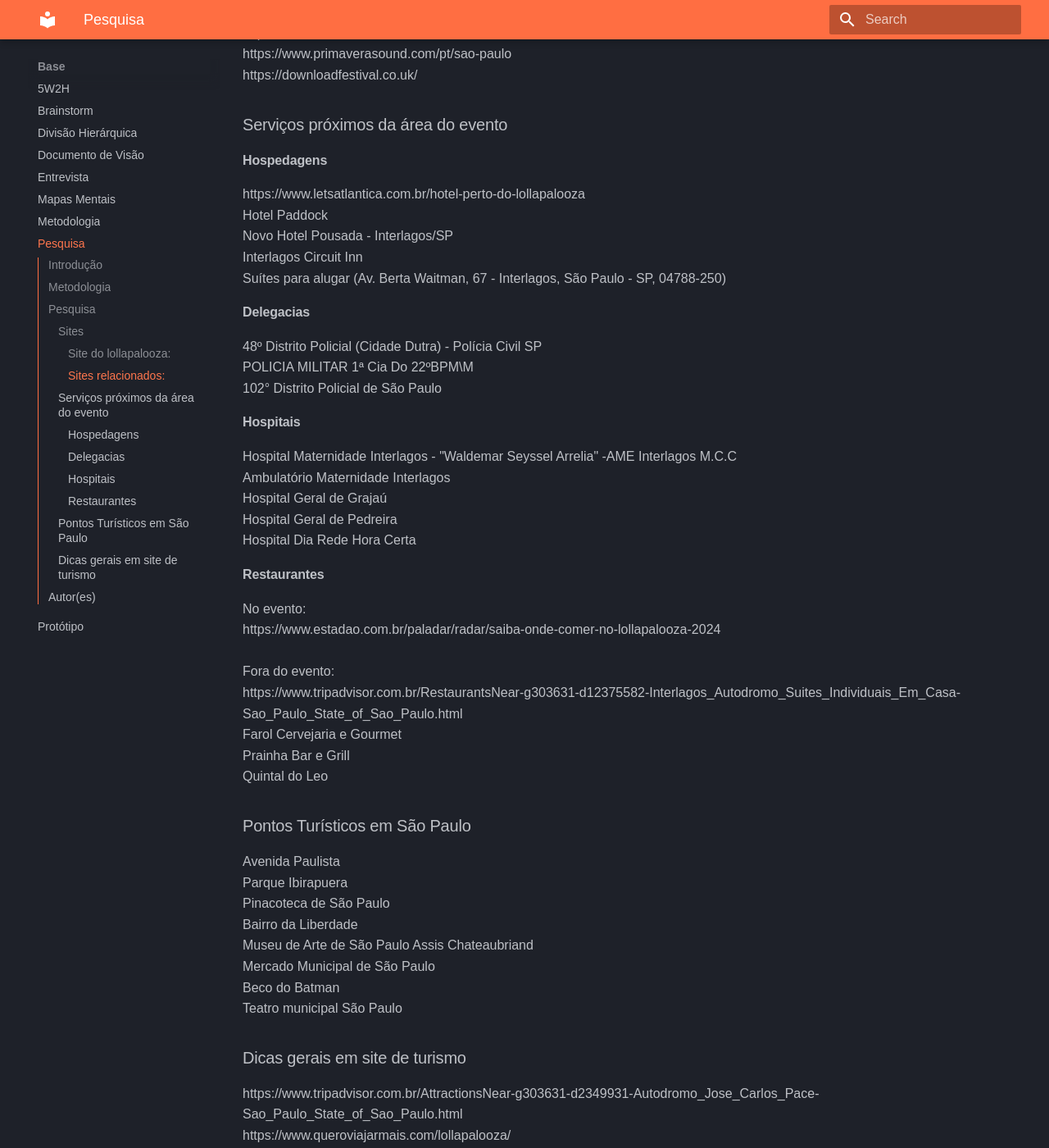
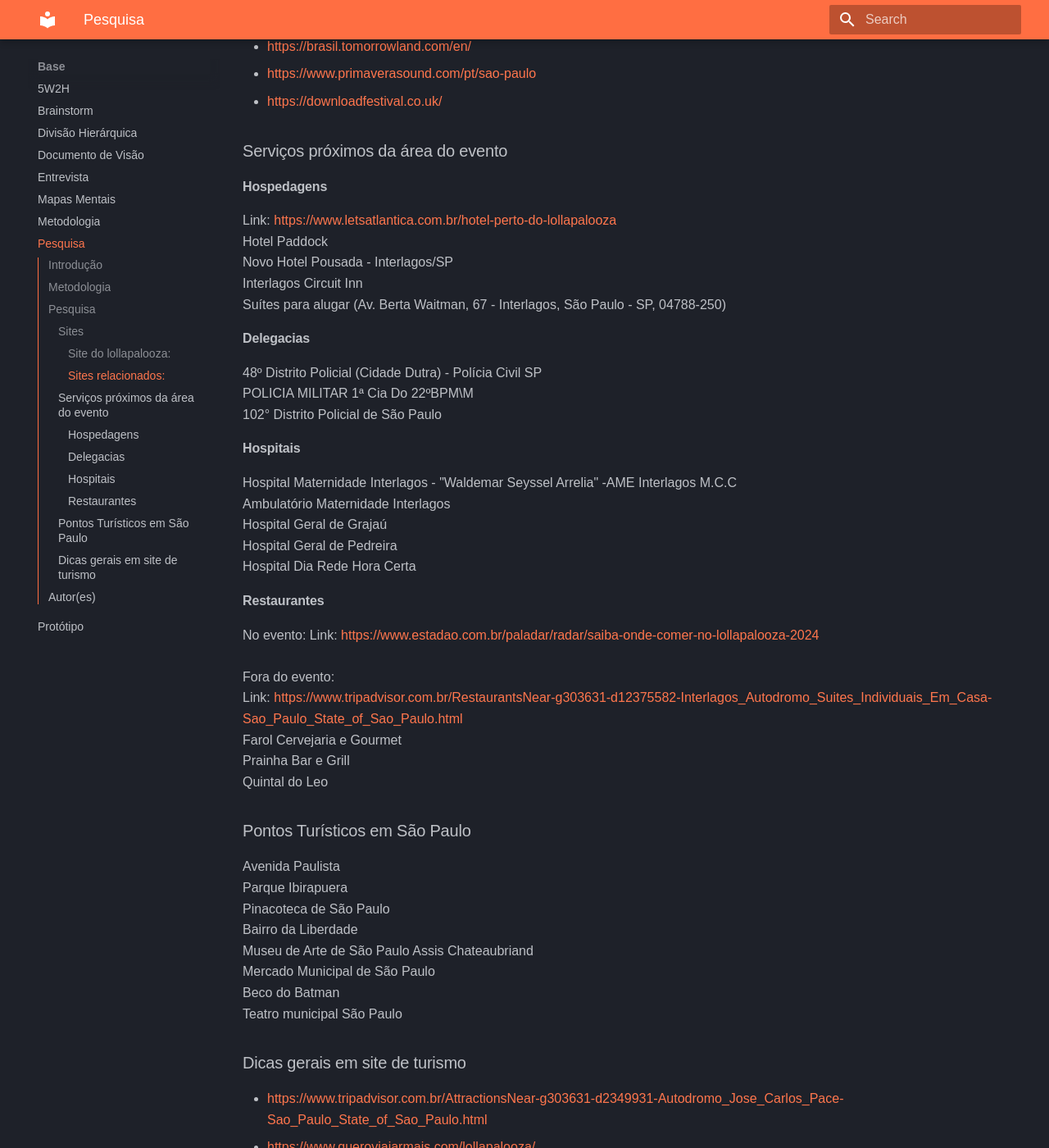
Before and after one commit to Projetos-de-Extensao/PFE_24.2_8001_II_RaveBreaking, an MkDocs documentation site: the page built from docs/base/pesquisa.md, in a window 1280 px wide and 1400 px high, scrolled down 746 px. Shown: the whole window at 82% size. Built offline with MkDocs 1.6.1 and Material for MkDocs 9.7.7, drawn with Linux system fonts in a browser that asks for light colours; some web fonts are replaced; some of the changed lines change nothing that is shown.

Commit message:
Update pesquisa.md

```diff
--- a/docs/base/pesquisa.md
+++ b/docs/base/pesquisa.md
@@ -18,24 +18,24 @@
 ### Sites
 
 #### Site do lollapalooza:
-https://www.lollapaloozabr.com/
+- [https://www.lollapaloozabr.com/](https://www.lollapaloozabr.com/)
 <br>
-https://web.archive.org/web/20240000000000*/https://www.lollapaloozabr.com/
+- [https://web.archive.org/web/20240000000000*/https://www.lollapaloozabr.com/](https://web.archive.org/web/20240000000000*/https://www.lollapaloozabr.com/)
 
 
 #### Sites relacionados:
-https://rockinrio.com/rio/pt-br/line-up/
+- [https://rockinrio.com/rio/pt-br/line-up/](https://rockinrio.com/rio/pt-br/line-up/)
 <br>
-https://brasil.tomorrowland.com/en/
+- [https://brasil.tomorrowland.com/en/](https://brasil.tomorrowland.com/en/)
 <br>
-https://www.primaverasound.com/pt/sao-paulo
+- [https://www.primaverasound.com/pt/sao-paulo](https://www.primaverasound.com/pt/sao-paulo)
 <br>
-https://downloadfestival.co.uk/
+- [https://downloadfestival.co.uk/](https://downloadfestival.co.uk/)
 
 ### Serviços próximos da área do evento
 
 #### Hospedagens
-https://www.letsatlantica.com.br/hotel-perto-do-lollapalooza
+Link: [https://www.letsatlantica.com.br/hotel-perto-do-lollapalooza](https://www.letsatlantica.com.br/hotel-perto-do-lollapalooza)
 <br>
 Hotel Paddock
 <br>
@@ -66,12 +66,12 @@
 
 #### Restaurantes
 No evento:
-<br> https://www.estadao.com.br/paladar/radar/saiba-onde-comer-no-lollapalooza-2024
+Link: [https://www.estadao.com.br/paladar/radar/saiba-onde-comer-no-lollapalooza-2024](https://www.estadao.com.br/paladar/radar/saiba-onde-comer-no-lollapalooza-2024)
 <br>
 <br>
 Fora do evento:
 <br>
-https://www.tripadvisor.com.br/RestaurantsNear-g303631-d12375582-Interlagos_Autodromo_Suites_Individuais_Em_Casa-Sao_Paulo_State_of_Sao_Paulo.html
+Link: [https://www.tripadvisor.com.br/RestaurantsNear-g303631-d12375582-Interlagos_Autodromo_Suites_Individuais_Em_Casa-Sao_Paulo_State_of_Sao_Paulo.html](https://www.tripadvisor.com.br/RestaurantsNear-g303631-d12375582-Interlagos_Autodromo_Suites_Individuais_Em_Casa-Sao_Paulo_State_of_Sao_Paulo.html)
 <br>
 Farol Cervejaria e Gourmet
 <br>
@@ -98,9 +98,8 @@
 Teatro municipal São Paulo
 
 ### Dicas gerais em site de turismo
-https://www.tripadvisor.com.br/AttractionsNear-g303631-d2349931-Autodromo_Jose_Carlos_Pace-Sao_Paulo_State_of_Sao_Paulo.html
-<br>
-https://www.queroviajarmais.com/lollapalooza/
+- [https://www.tripadvisor.com.br/AttractionsNear-g303631-d2349931-Autodromo_Jose_Carlos_Pace-Sao_Paulo_State_of_Sao_Paulo.html](https://www.tripadvisor.com.br/AttractionsNear-g303631-d2349931-Autodromo_Jose_Carlos_Pace-Sao_Paulo_State_of_Sao_Paulo.html)
+- [https://www.queroviajarmais.com/lollapalooza/](https://www.queroviajarmais.com/lollapalooza/)
 
 ## Autor(es)
 
```
